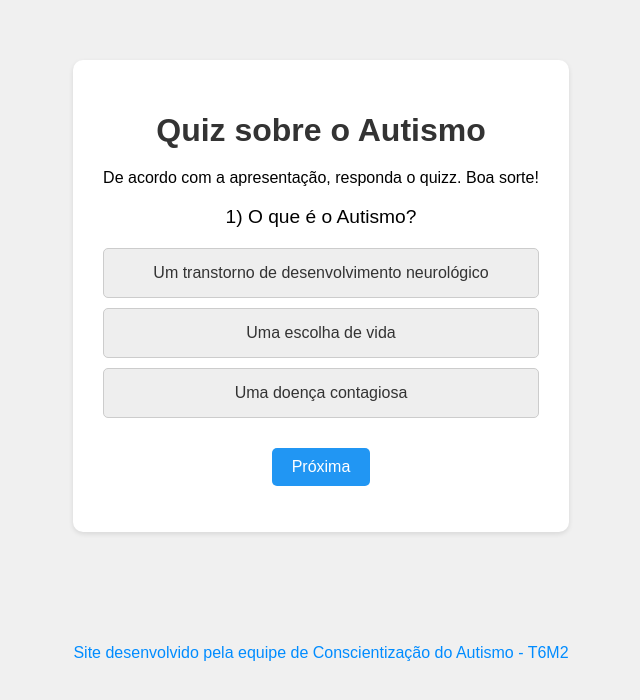
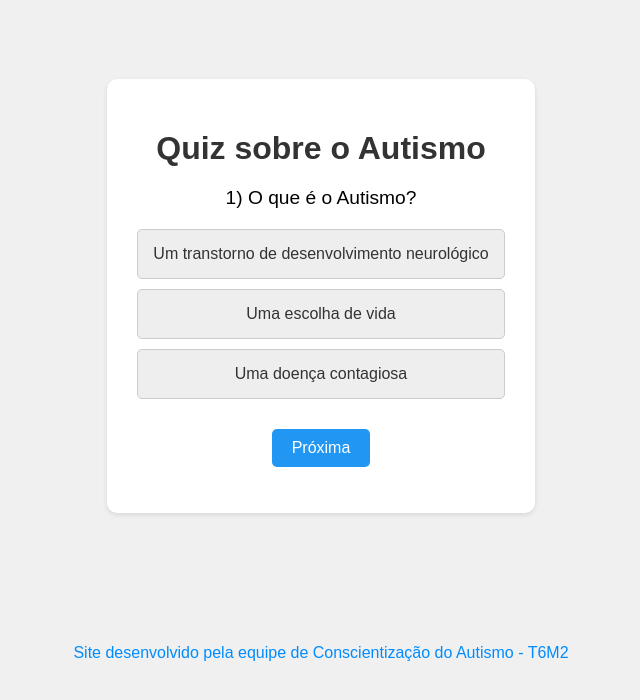
Before and after one commit to erickmth/apresenta-oa-autismo, a plain HTML site: page quizz.html in a window 1280 px wide. Shown: the part 112-812 px from the top of the page, without its empty margins (319-959 px from the left). Drawn offline with Linux system fonts and the light colour scheme.

Commit message:
Update 3.0

```diff
--- a/quizz.html
+++ b/quizz.html
@@ -9,7 +9,6 @@
 <body>
     <div class="container">
         <h1>Quiz sobre o Autismo</h1>
-        <p>De acordo com a apresentação, responda o quizz. Boa sorte!</p>
         <div id="question-container">
             <p id="question-text"></p>
             <div id="options-container"></div>
```
